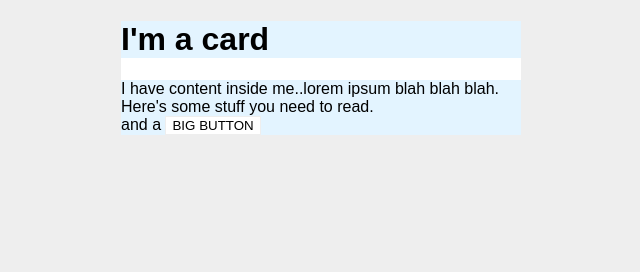
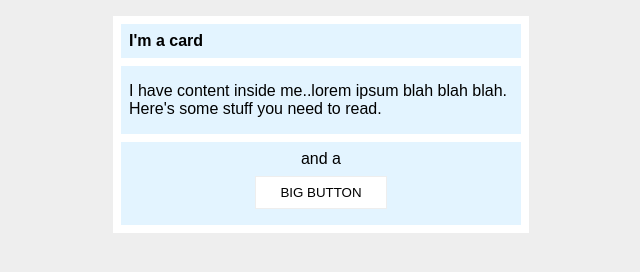
Before and after one commit to Charle3667/css-exercises, a plain HTML site: page margin-and-padding/margin-and-padding-2/index.html in a window 1280 px wide. Shown: the whole page, without its empty margins (319-959 px from the left). Drawn offline with Linux system fonts and the light colour scheme.

Commit message:
completted second margin and padding exercise

```diff
--- a/margin-and-padding/margin-and-padding-2/style.css
+++ b/margin-and-padding/margin-and-padding-2/style.css
@@ -1,27 +1,43 @@
 body {
   background: #eee;
   font-family: sans-serif;
+
 }
 
 .card {
   width: 400px;
   background: #fff;
   margin: 16px auto;
+  padding: 8px;
 }
 
 .title {
+  font-size: 16px;
+  display: block;
   background: #e3f4ff;
+  margin: 0px 0 8px 0;
+  padding: 8px;
 }
 
 .content {
+  display: block;
   background: #e3f4ff;
+  margin: 8px 0 8px 0;
+  padding: 16px 8px 16px 8px;
 }
 
 .button-container {
+  display: block;
   background: #e3f4ff;
+  margin: 8px 0 0px 0;
+  padding: 8px;
+  text-align: center;
 }
 
 button {
+  display: block;
   background: white;
   border: 1px solid #eee;
+  margin: 8px auto;
+  padding: 8px 24px 8px 24px;
 }
```
Also changed, not shown: 3 other files.
